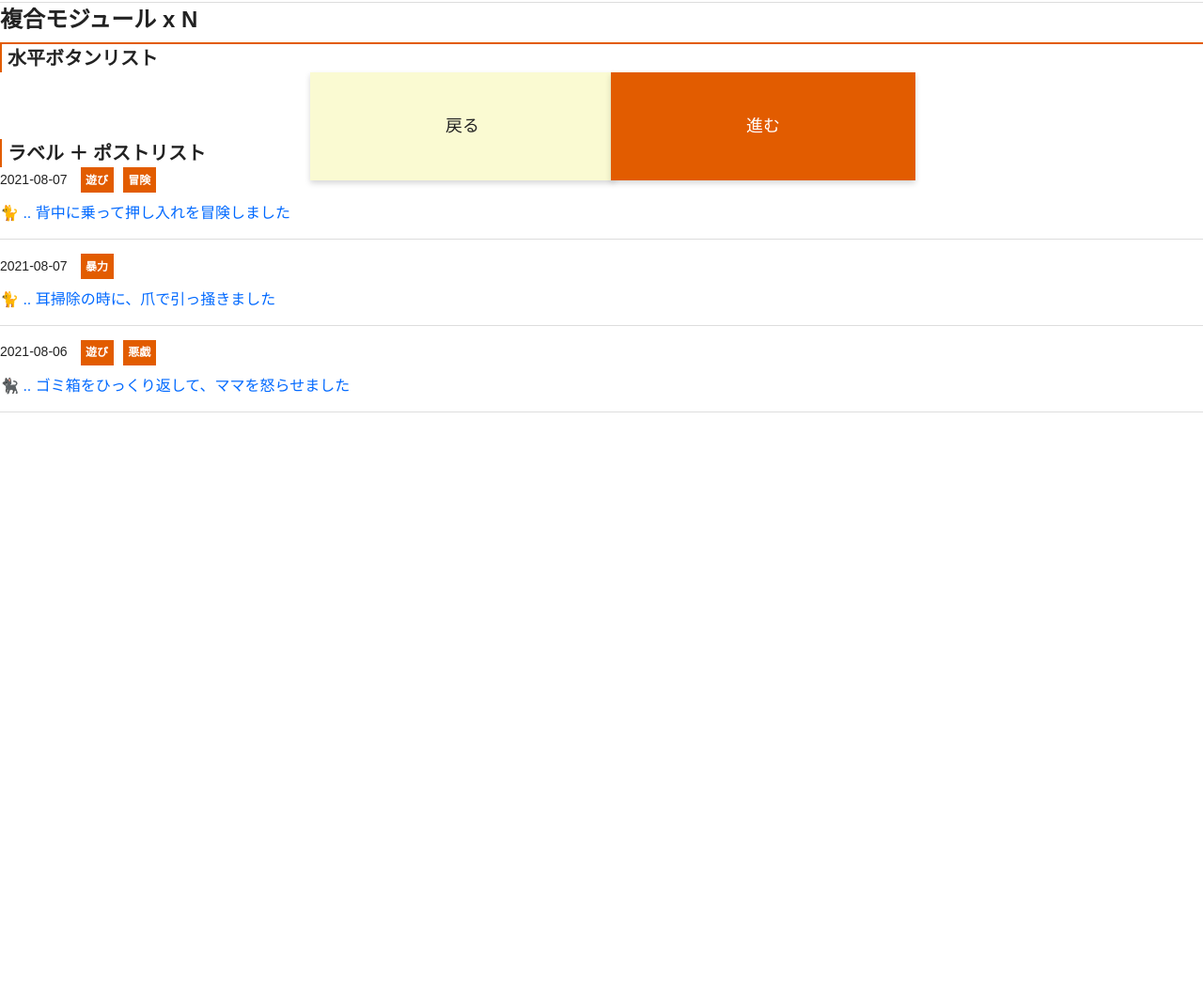
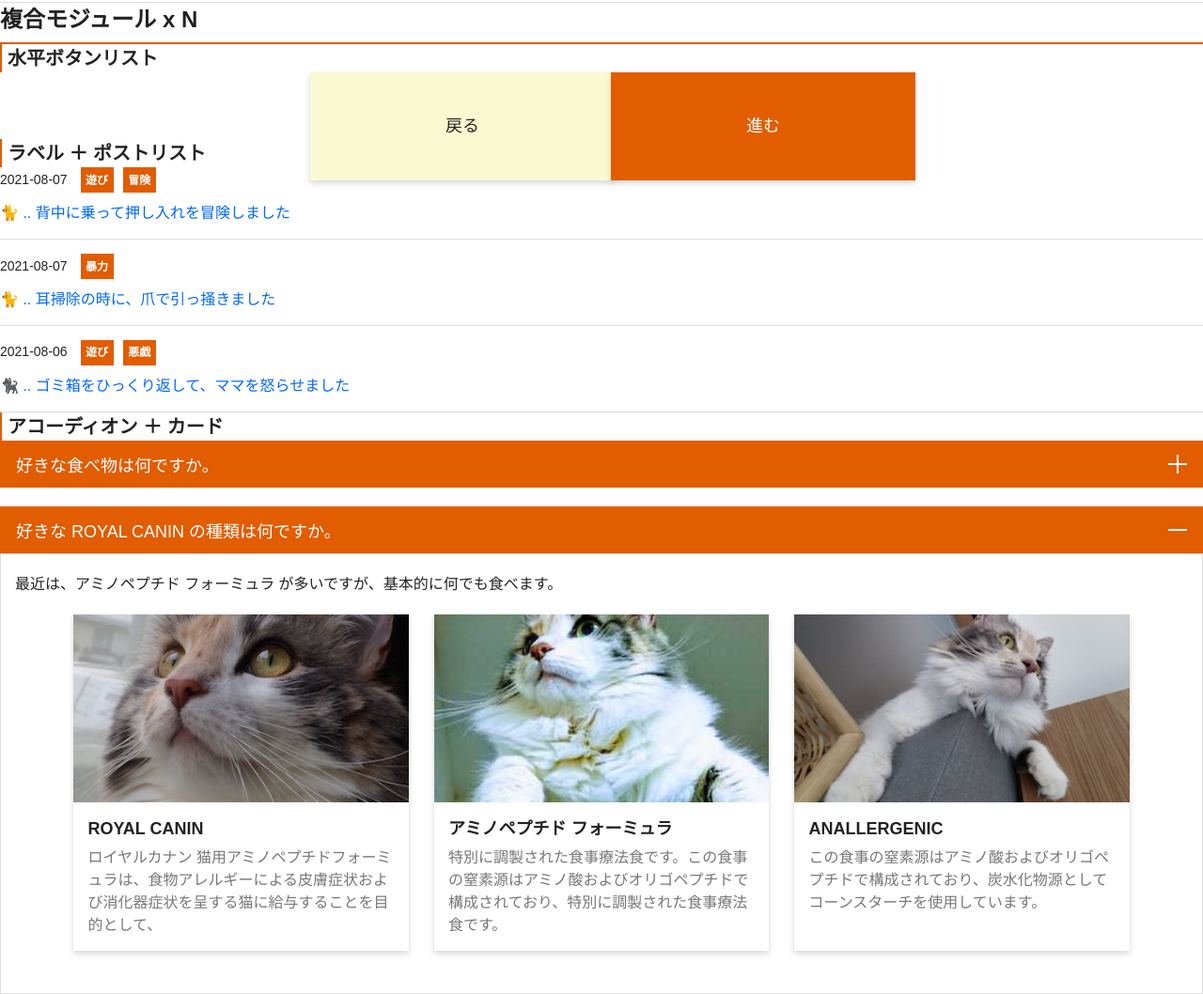
Before and after one commit to D-A-I/css-sample, a website: page index.html in a window 1280 px wide. Shown: the part 5371-6429 px from the top of the page at 94% size. Before the commit the page ends 5810 px from the top, so only its background shows below. Drawn offline with nearby package versions, Linux system fonts and the light colour scheme.

Commit message:
feat: アコーディオン + カード追加

```diff
--- a/assets/style.css
+++ b/assets/style.css
@@ -962,6 +962,11 @@
   height: 100%;
 }
 
+.accordion__cards {
+  width: 90%;
+  margin: 0 auto 10px auto;
+}
+
 /* --- helper --- */
 
 .m-1 {
--- a/index.html
+++ b/index.html
@@ -498,6 +498,61 @@
       </a><!-- /.vertical-posts__title -->
     </li><!-- /.vertical-posts__item -->
   </ul><!-- /.vertical-posts -->
+  <h4 class="level4-heading">アコーディオン ＋ カード</h4>
+  <dl class="accordion">
+    <dt class="accordion__title">
+      <button class="accordion__btn" type="button">
+        好きな食べ物は何ですか。
+      </button>
+      <!-- /.accordion__btn -->
+    </dt><!-- /.accordion__title -->
+    <dd class="accordion__body">
+      <p class="accordion__text">
+        私は、子供の時からずっと ROYAL CANIN ですね。
+      </p><!-- /.accordion__text -->
+    </dd><!-- /.accordion__body -->
+    <!-- 以下はコンテンツが開いた状態 -->
+    <dt class="accordion__title">
+      <!-- +++ button を form で使用しない場合、type="button" を付ける +++ -->
+      <button class="accordion__btn accordion__btn--active" type="button">
+        好きな ROYAL CANIN の種類は何ですか。
+      </button><!-- /.accordion__btn accordion__btn--active -->
+    </dt><!-- /.accordion__title -->
+    <dd class="accordion__body accordion__body--active">
+      <p class="accordion__text">
+        最近は、アミノペプチド フォーミュラ が多いですが、基本的に何でも食べます。
+      </p><!-- /.accordion__text -->
+      <div class="accordion__cards cards cards--col3 mb-1">
+        <div class="cards__item card">
+          <figure class="card__img-wrapper">
+            <img class="card__img" src="assets/img/elements/kurumi-02.png" alt="写真：くるみ">
+          </figure>
+          <div class="card__body">
+            <h3 class="card__title">ROYAL CANIN</h3>
+            <p class="card__txt">ロイヤルカナン 猫用アミノペプチドフォーミュラは、食物アレルギーによる皮膚症状および消化器症状を呈する猫に給与することを目的として、</p>
+          </div>
+        </div>
+        <div class="cards__item card">
+          <figure class="card__img-wrapper">
+            <img class="card__img" src="assets/img/elements/kurumi-03.jpg" alt="写真：くるみ">
+          </figure>
+          <div class="card__body">
+            <h3 class="card__title">アミノペプチド フォーミュラ</h3>
+            <p class="card__txt">特別に調製された食事療法食です。この食事の窒素源はアミノ酸およびオリゴペプチドで構成されており、特別に調製された食事療法食です。</p>
+          </div>
+        </div>
+        <div class="cards__item card">
+          <figure class="card__img-wrapper">
+            <img class="card__img" src="assets/img/elements/kurumi-04.jpg" alt="写真：くるみ">
+          </figure>
+          <div class="card__body">
+            <h3 class="card__title">ANALLERGENIC</h3>
+            <p class="card__txt">この食事の窒素源はアミノ酸およびオリゴペプチドで構成されており、炭水化物源としてコーンスターチを使用しています。</p>
+          </div>
+        </div>
+      </div>
+    </dd><!-- /.accordion__body accordion__body--active -->
+  </dl><!-- /.accordion -->
 </body>
 
 </html>
```
